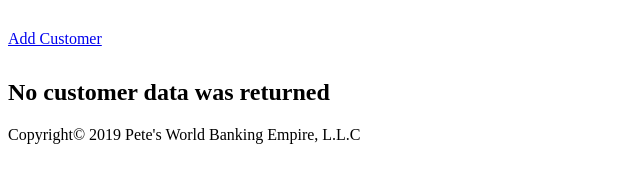
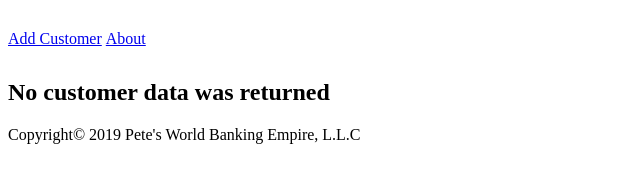
Before and after one commit to peter-sattler/money-transfer-ui, a website: page public/index.html in a window 1280 px wide. Shown: the part 224-406 px from the top of the page, 0-640 px from the left. Drawn offline with Linux system fonts and the light colour scheme; no server answers.

Commit message:
Added about link

```diff
--- a/public/index.html
+++ b/public/index.html
@@ -30,6 +30,7 @@
         <div class="navbar">
             <ul>
                 <li><a href="/addcust.html">Add Customer</a></li>
+                <li><a href="https://github.com/peter-sattler/money-transfer-ui">About</a></li>
             </ul>
         </div>
         <div id="customers"></div>
```
